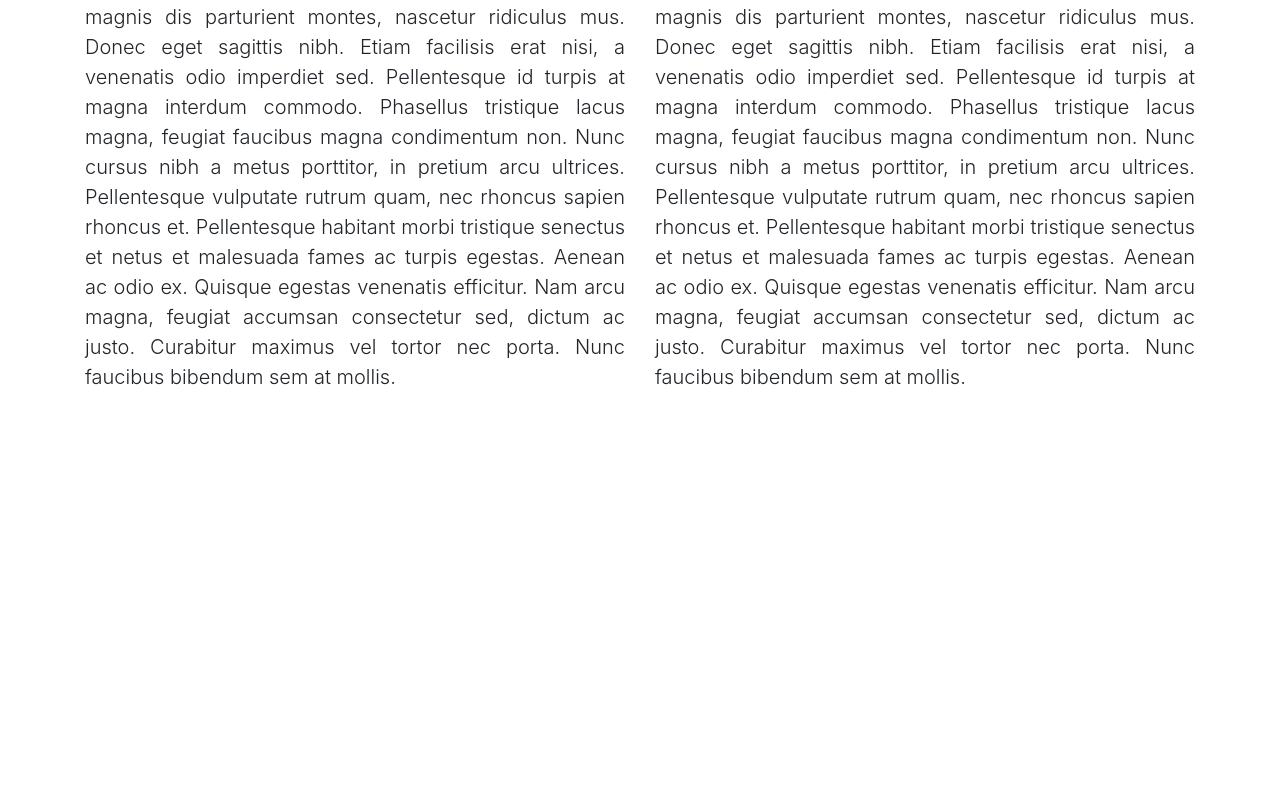
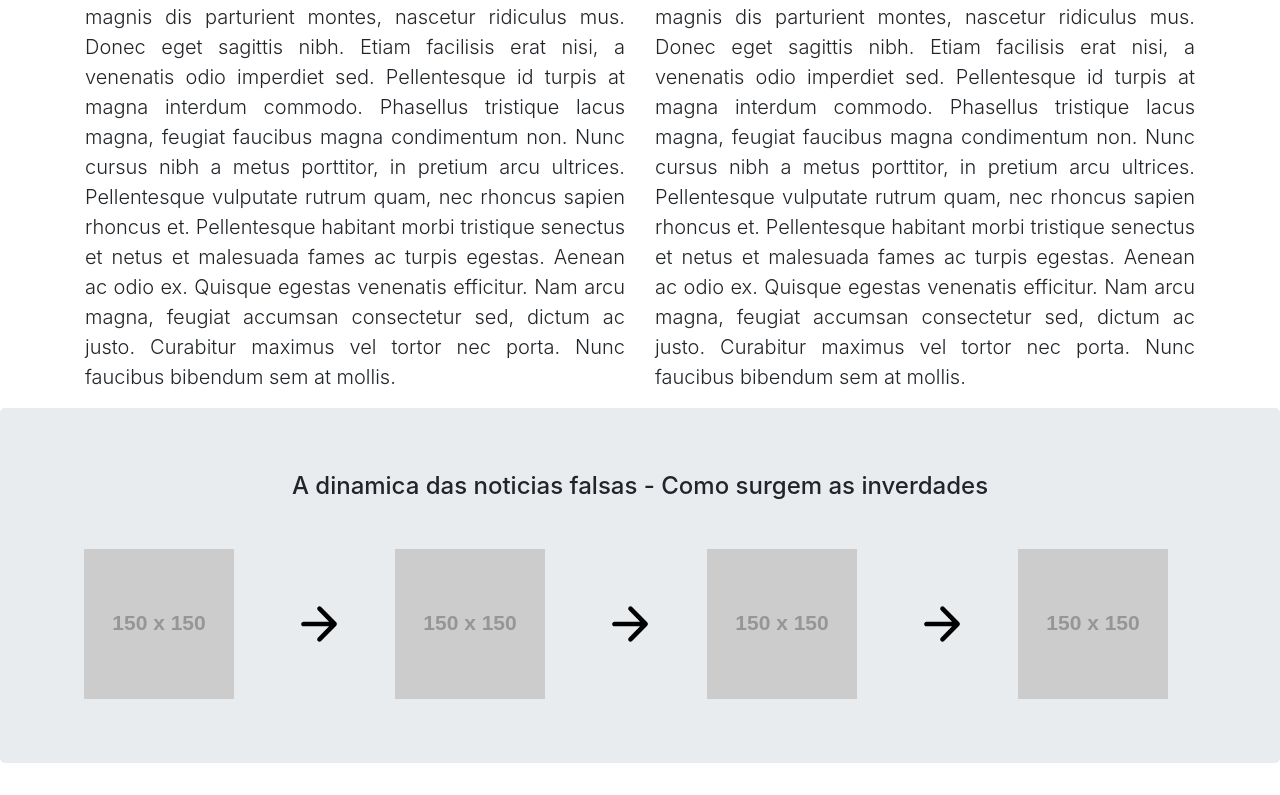
Before and after one commit to Freitas29/Fake-news, a website: page src/index.html in a window 1280 px wide. Shown: the part 606-1401 px from the top of the page. Before the commit the page ends 1014 px from the top, so only its background shows below. Drawn offline with nearby package versions, Linux system fonts and the light colour scheme; placeholder pictures from the web are drawn by us.

Commit message:
Jumbotron with images

```diff
--- a/src/index.html
+++ b/src/index.html
@@ -57,5 +57,35 @@
             </div>
         </div>
     </div>
+    <div class="jumbotron">
+        <h4 class="display-5 text-center">A dinamica das noticias falsas - Como surgem as inverdades</h4>
+        <div class="row mt-5">
+            <div class="col-lg-12">
+                <div class="row d-flex align-items-center justify-content-center">
+                    <div class="col-lg-2">
+                            <img src="https://via.placeholder.com/150">
+                    </div>
+                    <div class="col-lg-1 d-flex align-items-center">
+                        <img src="./assets/arrow_forward-24px .svg" class="w-75">
+                    </div>
+                    <div class="col-lg-2">
+                            <img src="https://via.placeholder.com/150">
+                    </div>
+                    <div class="col-lg-1 d-flex align-items-center">
+                        <img src="./assets/arrow_forward-24px .svg" class="w-75">
+                    </div>
+                    <div class="col-lg-2">
+                            <img src="https://via.placeholder.com/150">
+                    </div>
+                    <div class="col-lg-1 d-flex align-items-center">
+                        <img src="./assets/arrow_forward-24px .svg" class="w-75">
+                    </div>
+                    <div class="col-lg-2">
+                            <img src="https://via.placeholder.com/150">
+                    </div>
+                </div>
+            </div>
+        </div>
+    </div>
 </body>
 </html>
```
Also changed, not shown: src/assets/arrow_forward-24px .svg (added).
